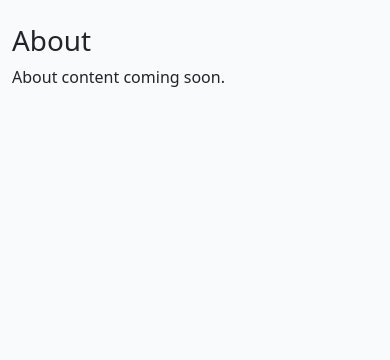
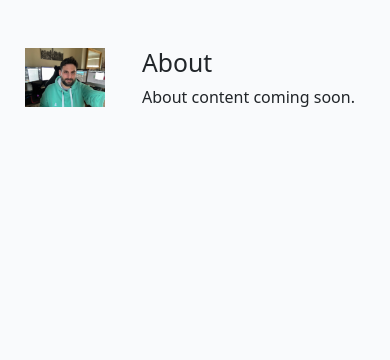
Before and after one commit to Drake-Designer/Django-Blog, a Django app: page /about/ in a window 390 px wide. Shown: the part 60-420 px from the top of the page. Run offline with Django 5.2, Linux system fonts and the light colour scheme; data that the repository does not hold is empty.

Commit message:
Add About app with model, view, template, and navigation link

```diff
--- a/about/templates/about/about.html
+++ b/about/templates/about/about.html
@@ -1,18 +1,27 @@
 {% extends "base.html" %}
+{% load static %}
 
 {% block content %}
-<div class="container py-4">
-  <div class="row justify-content-center">
-    <div class="col-md-8">
+<div class="container mt-5">
+  <div class="row">
+    <div class="col-4 text-center">
+      <img src="{% static 'images/about-me.jpg' %}" alt="About image" width="75%">
+    </div>
+    <div class="col-8">
       {% if about %}
-        <h1 class="mb-3">{{ about.title }}</h1>
-        <div class="mb-4">
-          {{ about.content|safe }}
-        </div>
-        <p class="text-muted">Last updated: {{ about.updated_on }}</p>
+        <h2>{{ about.title }}</h2>
+        {{ about.content|safe }}
       {% else %}
-        <h1>About</h1>
+        <h2>About</h2>
         <p>About content coming soon.</p>
+      {% endif %}
+    </div>
+  </div>
+
+  <div class="row mt-3">
+    <div class="col text-end">
+      {% if about %}
+        <p class="text-muted"><em>Updated on: {{ about.updated_on|date:"Y-m-d H:i" }}</em></p>
       {% endif %}
     </div>
   </div>
--- a/about/urls.py
+++ b/about/urls.py
@@ -2,5 +2,5 @@ from django.urls import path
 from . import views
 
 urlpatterns = [
-    path('', views.about_page, name='about'),
+    path("", views.about_me, name="about"),
 ]
--- a/about/views.py
+++ b/about/views.py
@@ -4,6 +4,6 @@ from .models import About
 # Create your views here.
 
 
-def about_page(request):
-    record = About.objects.first()
+def about_me(request):
+    record = About.objects.order_by('-updated_on').first()
     return render(request, 'about/about.html', {'about': record})
--- a/codestar/urls.py
+++ b/codestar/urls.py
@@ -19,8 +19,8 @@ from django.urls import path, include
 from django.views.generic import RedirectView
 
 urlpatterns = [
+    path("about/", include("about.urls"), name="about-urls"),
     path("admin/", admin.site.urls),
-    path("blog/", include("blog.urls"), name="blog-urls"),
-    path('summernote/', include('django_summernote.urls')),
-    path("about/", include("about.urls")),
+    path("summernote/", include("django_summernote.urls")),
+    path("", include("blog.urls"), name="blog-urls"),
 ]
```
Also changed, not shown: static/images/about-me.jpg (added).
